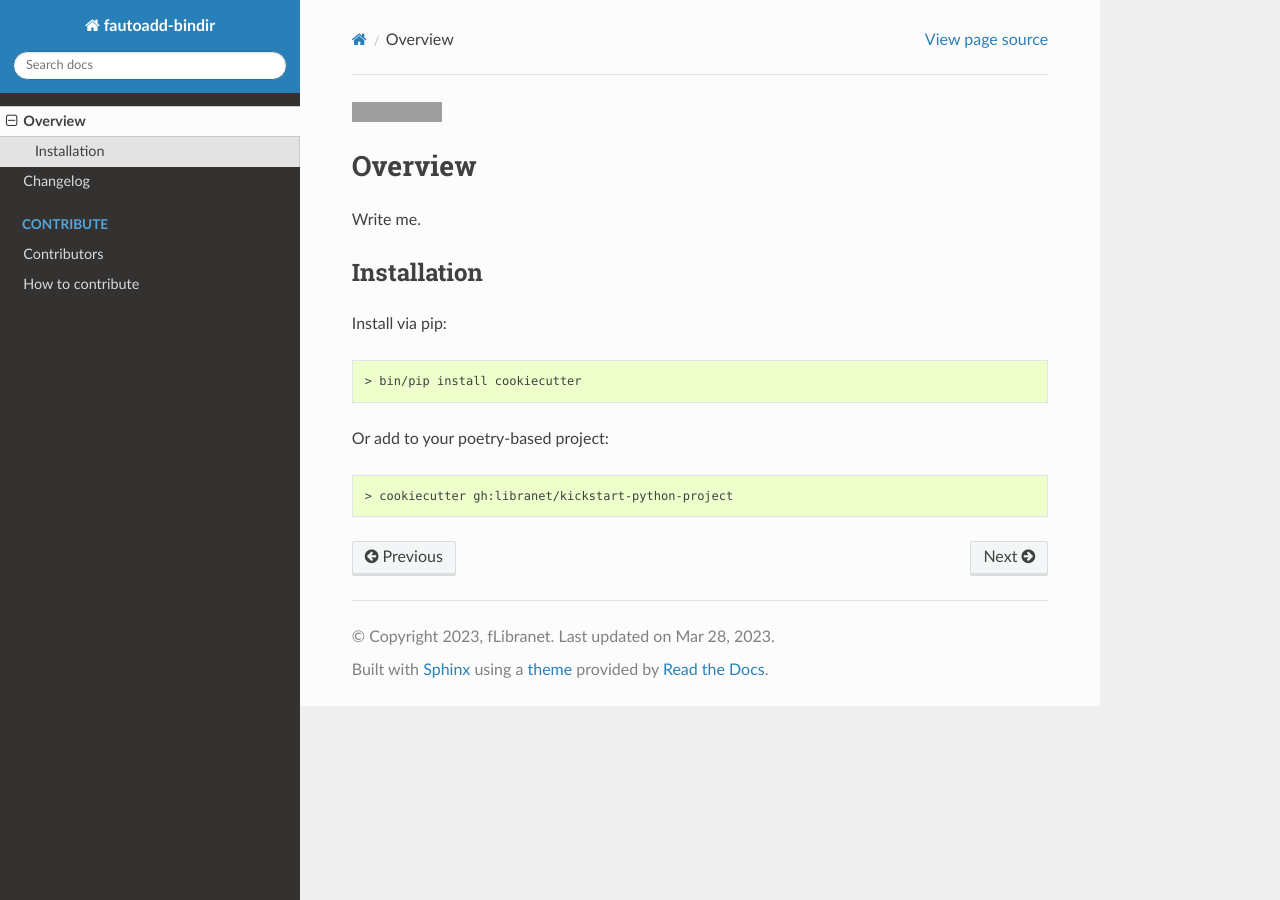
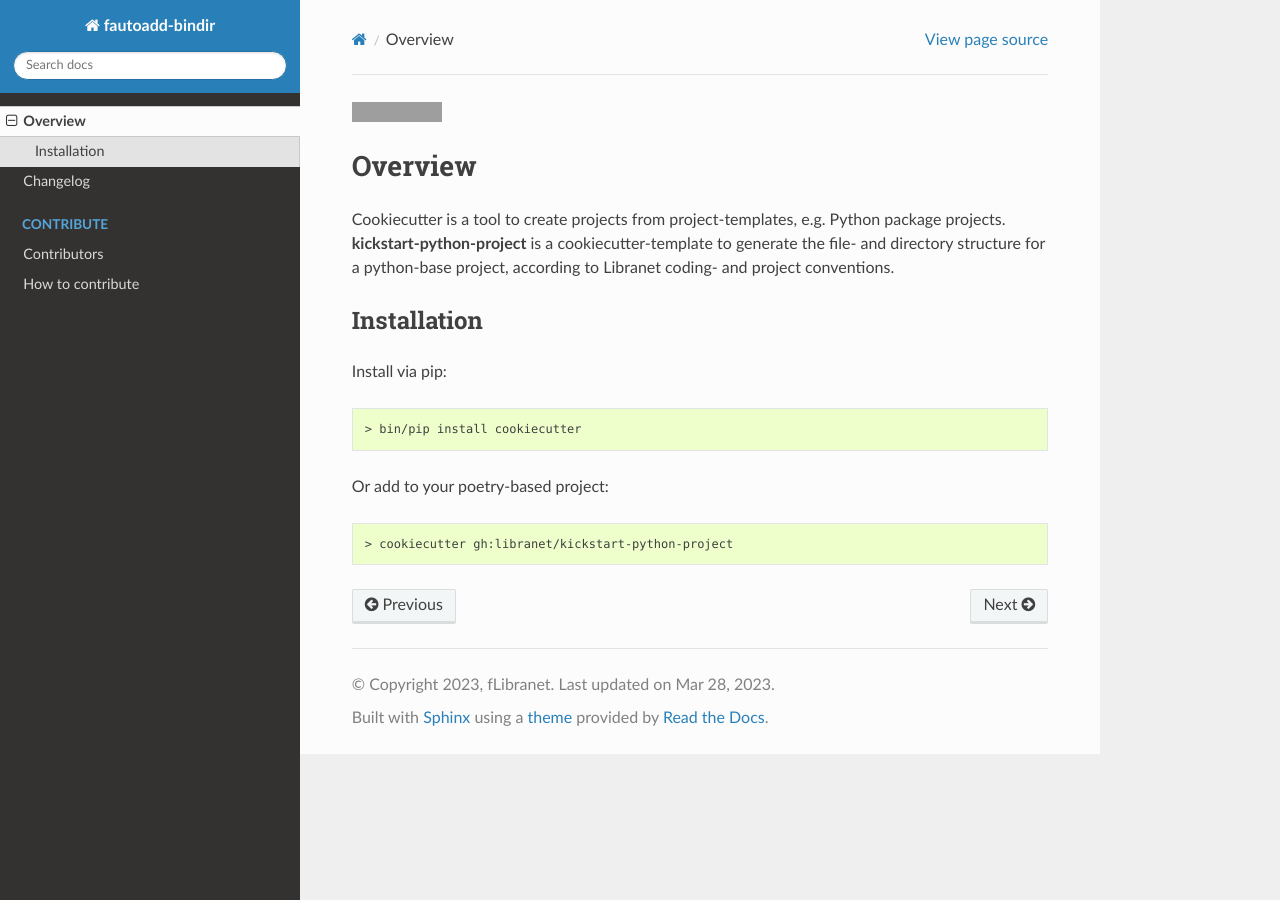
Before and after one commit to libranet/kickstart-python-project, a Sphinx documentation site: the page built from docs/readme.md, in a window 1280 px wide. Built offline with Sphinx 7.4.7 and the Read the Docs theme 2.0.0, drawn with Linux system fonts in a browser that asks for light colours; pages that are not in the unit, such as notebooks, are missing from menus; grey boxes are pictures that could not be loaded.

Commit message:
update docs

```diff
--- a/docs/readme.md
+++ b/docs/readme.md
@@ -3,8 +3,10 @@
 
 
 # Overview
+Cookiecutter is a tool to create projects from project-templates, e.g. Python package projects.
+**kickstart-python-project** is a cookiecutter-template to generate
+the file- and directory structure for a python-base project, according to Libranet coding- and project conventions.
 
-Write me.
 
 ## Installation
 
```
